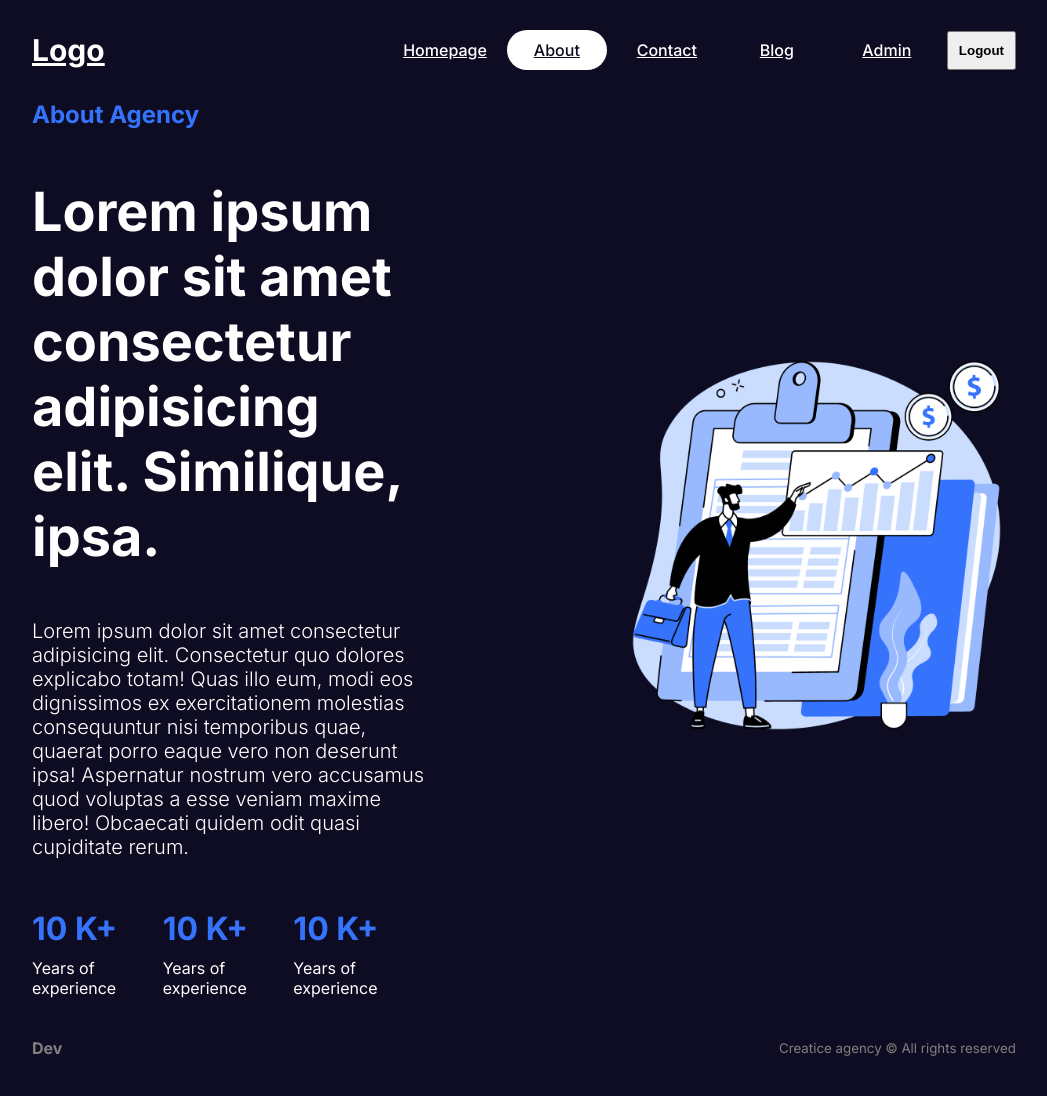
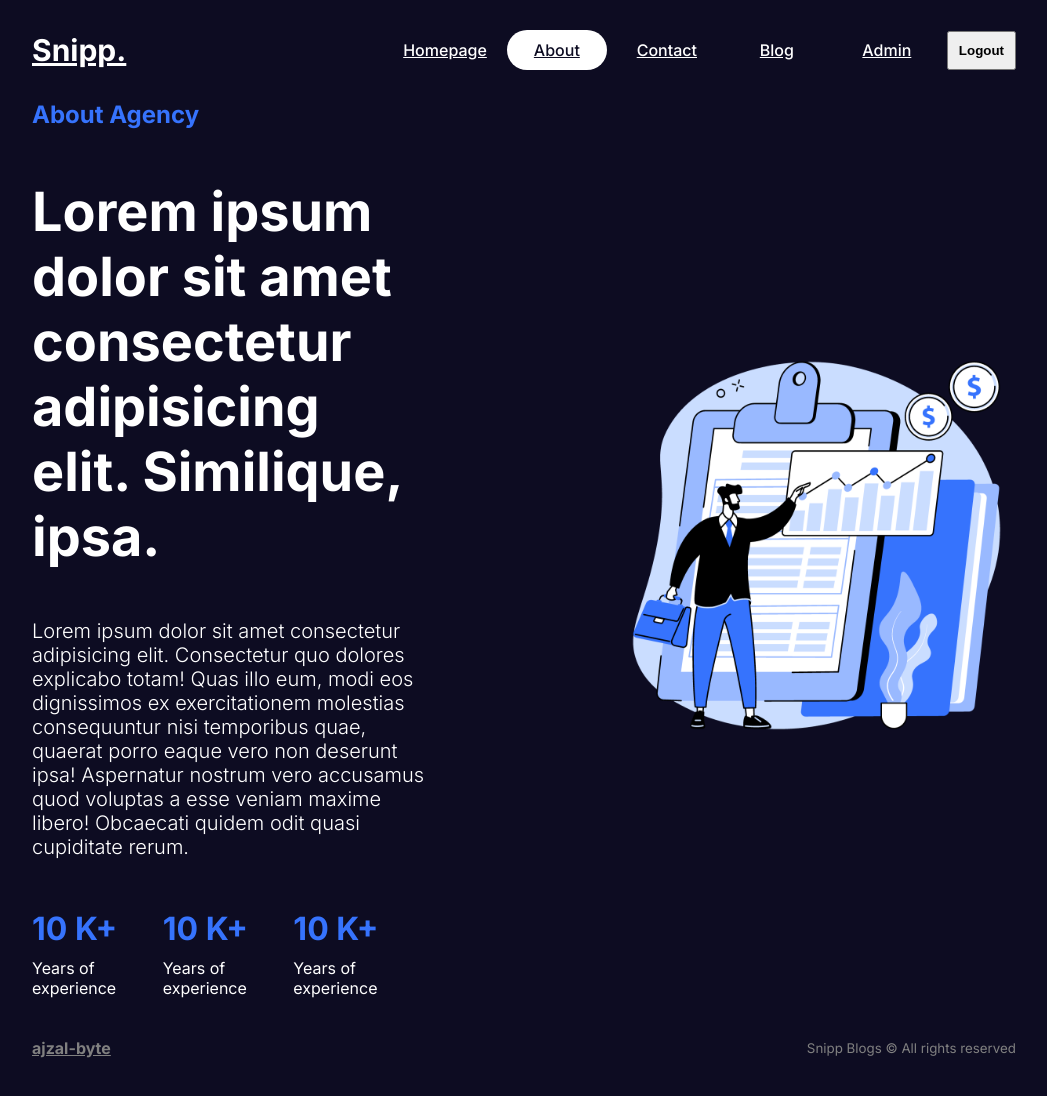
Before and after one commit to ajzal-byte/snipp-blog, a Next.js app: page /about in a window 1280 px wide. Shown: the whole page, without its empty margins (116-1163 px from the left). Built offline with nearby package versions, Linux system fonts and the light colour scheme.

Commit message:
SEO (metadata) optimized

```diff
--- a/src/app/about/page.jsx
+++ b/src/app/about/page.jsx
@@ -1,6 +1,12 @@
 import Image from "next/image";
 import React from "react";
 import styles from "./about.module.css";
+
+export const metadata = {
+  title: "About Page",
+  description:
+    "This is the About page of Snipp",
+};
 
 const About = () => {
   return (
--- a/src/app/admin/page.jsx
+++ b/src/app/admin/page.jsx
@@ -1,4 +1,10 @@
 import React from 'react'
+
+export const metadata = {
+  title: "Admin Page",
+  description:
+    "This is the Admin page of Snipp",
+};
 
 const AdminPage = () => {
   return (
--- a/src/app/blog/page.jsx
+++ b/src/app/blog/page.jsx
@@ -11,6 +11,12 @@ import { getPosts } from "../../lib/data";
 
 //   return res.json();
 // };
+
+export const metadata = {
+  title: "Blogs Page",
+  description:
+    "This is the Blogs page of Snipp",
+};
 
 const BlogPage = async () => {
   const posts = await getPosts();
--- a/src/app/contact/page.jsx
+++ b/src/app/contact/page.jsx
@@ -1,5 +1,11 @@
 import Image from "next/image"
 import styles from "./contact.module.css"
+
+export const metadata = {
+  title: "Contact Page",
+  description:
+    "This is the Contact page of Snipp",
+};
 
 const Contact = () => {
   return (
--- a/src/app/layout.js
+++ b/src/app/layout.js
@@ -5,8 +5,11 @@ import { Navbar, Footer } from "../components";
 const inter = Inter({ subsets: ["latin"] });
 
 export const metadata = {
-  title: "Next App",
-  description: "Generated by create next app",
+  title: {
+    default: "Snipp",
+    template: "%s | Snipp"
+  },
+  description: "Articulating our voice and connecting with you on our vibrant Content Hub.",
 };
 
 export default function RootLayout({ children }) {
--- a/src/components/footer/Footer.jsx
+++ b/src/components/footer/Footer.jsx
@@ -1,11 +1,20 @@
+import Link from "next/link";
 import styles from "./footer.module.css";
 
 const Footer = () => {
   return (
     <div className={styles.container}>
-      <div className={styles.logo}>Dev</div>
+      <div className={styles.logo}>
+        <Link
+          href="https://github.com/ajzal-byte/snipp-blog"
+          rel="noopener noreferrer"
+          target="_blank"
+        >
+          ajzal-byte
+        </Link>
+      </div>
       <div className={styles.text}>
-        Creatice agency &#169; All rights reserved
+        Snipp Blogs &#169; All rights reserved
       </div>
     </div>
   );
--- a/src/components/navbar/Navbar.jsx
+++ b/src/components/navbar/Navbar.jsx
@@ -5,7 +5,7 @@ import styles from "./navbar.module.css"
 const Navbar = () => {
   return (
     <div className={styles.container}>
-      <Link href="/" className={styles.logo}>Logo</Link>
+      <Link href="/" className={styles.logo}>Snipp.</Link>
       <div>
         <Links />
       </div>
--- a/src/components/postCard/PostCard.jsx
+++ b/src/components/postCard/PostCard.jsx
@@ -16,7 +16,7 @@ const PostCard = ({ post }) => {
             />
           </div>
         )}
-        <span className={styles.date}>28.04.24</span>
+        <span className={styles.date}>{post.createdAt.toLocaleDateString()}</span>
       </div>
       <div className={styles.bottom}>
         <h1 className={styles.title}>{post.title}</h1>
```
Also changed, not shown: src/app/blog/[slug]/page.jsx (+11 -0 lines).
